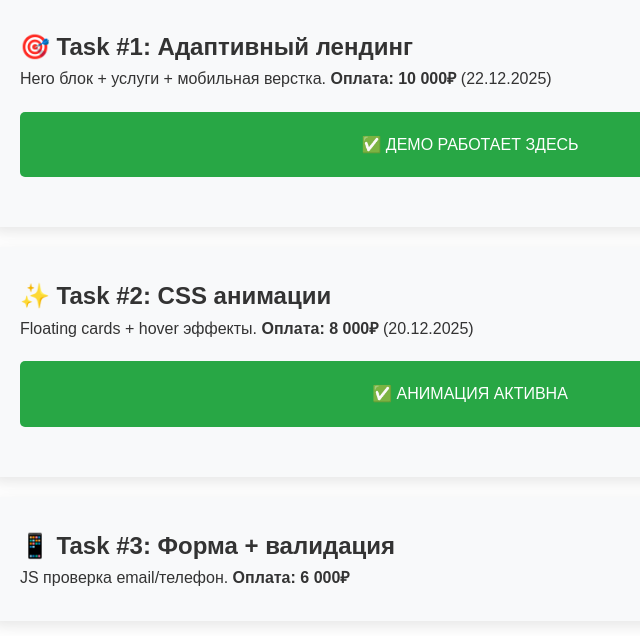
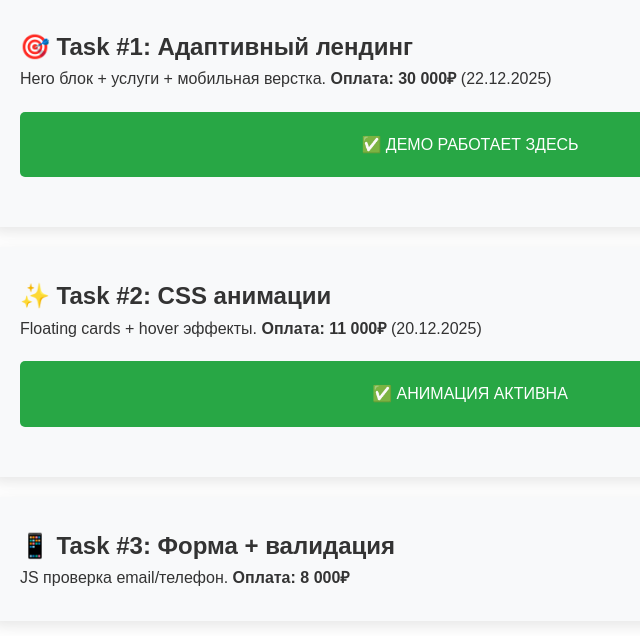
Before and after one commit to danyturb0/fronted-tasks, a plain HTML site: page index.html in a window 1280 px wide. Shown: the part 312-948 px from the top of the page, 170-810 px from the left. Drawn offline with Linux system fonts and the light colour scheme.

Commit message:
Update index.html
Upgrade text

```diff
--- a/index.html
+++ b/index.html
@@ -24,19 +24,19 @@
     <div class="projects">
         <div class="project">
             <h2>🎯 Task #1: Адаптивный лендинг</h2>
-            <p>Hero блок + услуги + мобильная верстка. <strong>Оплата: 10 000₽</strong> (22.12.2025)</p>
+            <p>Hero блок + услуги + мобильная верстка. <strong>Оплата: 30 000₽</strong> (22.12.2025)</p>
             <div class="demo">✅ ДЕМО РАБОТАЕТ ЗДЕСЬ</div>
         </div>
 
         <div class="project">
             <h2>✨ Task #2: CSS анимации</h2>
-            <p>Floating cards + hover эффекты. <strong>Оплата: 8 000₽</strong> (20.12.2025)</p>
+            <p>Floating cards + hover эффекты. <strong>Оплата: 11 000₽</strong> (20.12.2025)</p>
             <div class="demo">✅ АНИМАЦИЯ АКТИВНА</div>
         </div>
 
         <div class="project">
             <h2>📱 Task #3: Форма + валидация</h2>
-            <p>JS проверка email/телефон. <strong>Оплата: 6 000₽</strong></p>
+            <p>JS проверка email/телефон. <strong>Оплата: 8 000₽</strong></p>
         </div>
     </div>
 </body>
```
